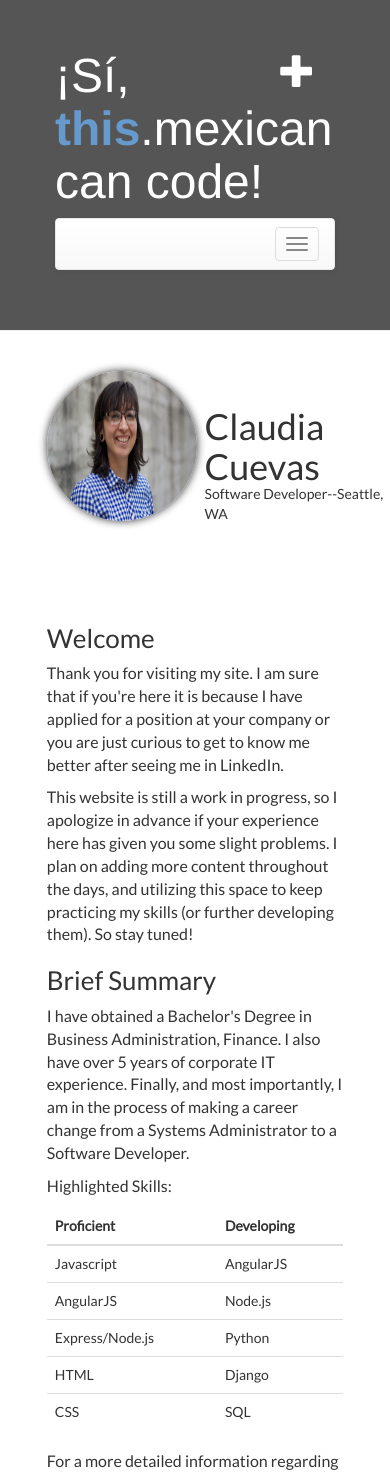
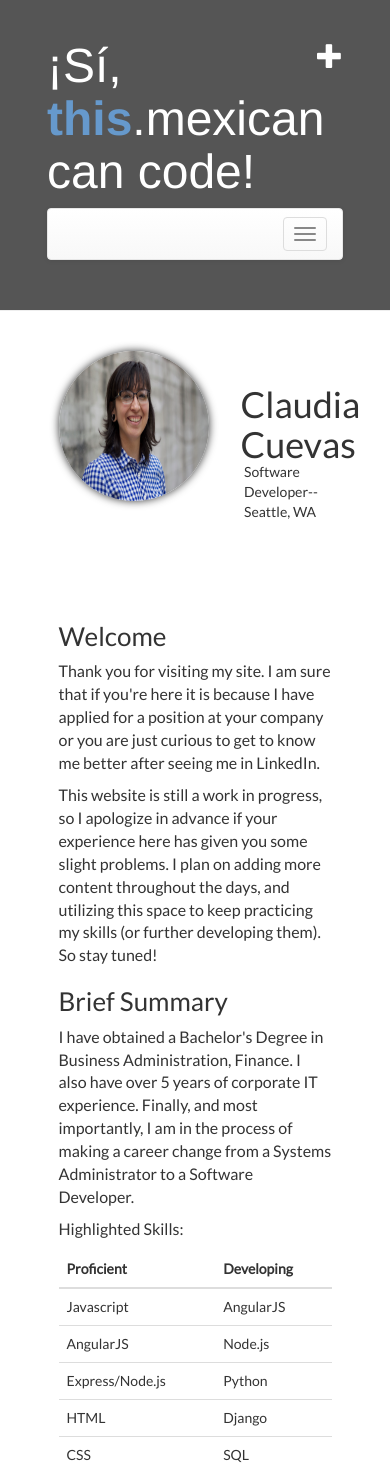
Before and after one commit to clcuevas/django_blog, a Django app: page / in a window 390 px wide. Shown: the top 1472 px of the page. Run offline with Django 3.2, Linux system fonts and the light colour scheme; the visitor is signed in with stand-in values (Sample User, id 1); some libraries are stand-ins or nearby versions.

Commit message:
remove unnecessary elements and make styling more responsive

```diff
--- a/blog/static/css/blog.css
+++ b/blog/static/css/blog.css
@@ -1,4 +1,4 @@
-
+@charset "UTF-8";
 
 html, body {
   width: 100%;
@@ -13,7 +13,7 @@ html, body {
 .page-header {
   background-color: #555;
   margin: 0 auto;
-  padding: 20px;
+  padding: 10px;
 }
 
 .page-header h1, .page-header h1 a, .page-header h1 a:visited, .page-header h1 a:active {
@@ -23,6 +23,7 @@ html, body {
 }
 
 .header-content {
+  max-width: 820px;
   width: 80%;
   margin: 30px auto 40px auto;
 }
@@ -34,8 +35,8 @@ html, body {
 .top-menu, .top-menu:hover, .top-menu:visited {
   color: #fff;
   float: right;
-  font-size: 26pt;
-  margin-right: 20px;
+  font-size: 26px;
+  /*margin-right: 20px;*/
 }
 
 /*
@@ -50,7 +51,8 @@ html, body {
 }
 
 .about-me {
-  width: 76%;
+  max-width: 800px;
+  width: 70%;
   margin: 40px auto 60px auto;
 }
 
@@ -69,8 +71,8 @@ html, body {
 }
 
 .profile img {
-  margin-left: 12%;
-  margin-right: 2%;
+  /*margin-left: 12%;*/
+  /*margin-right: 2%;*/
   float: left;
   border-radius: 150px;
   -webkit-border-radius: 150px;
@@ -81,16 +83,21 @@ html, body {
 }
 
 .name-title {
-  margin-left: 30%;
-  padding-top: 16px;
+  margin-left: 13em;
+  padding-top: 1em;
 }
 
 .name-title h1 {
   margin-bottom: -3px;
 }
 
+.name-title p {
+  margin-left: 0.25em;
+}
+
 .landing-page {
-  width: 76%;
+  max-width: 800px;
+  width: 70%;
   margin: 0 auto;
 }
 
@@ -125,10 +132,14 @@ html, body {
 
 .pictures {
   text-align: center;
+  margin-top: 4em;
+}
+
+.pictures ul {
+  margin-left: -40px;
 }
 
 .pictures ul li {
-  list-style: none;
   display: inline-block;
   padding: 10px;
   font-size: 16px;
@@ -149,7 +160,8 @@ li.below:after {
 }
 
 .post {
-  width: 76%;
+  max-width: 800px;
+  width: 70%;
   margin: 40px auto 60px auto;
 }
 
@@ -158,12 +170,14 @@ li.below:after {
 }
 
 .new-post {
-  width: 76%;
+  max-width: 800px;
+  width: 70%;
   margin: 40px auto 60px auto;
 }
 
 .projects {
-  width: 76%;
+  max-width: 800px;
+  width: 70%;
   margin: 40px auto 60px auto;
 }
 
--- a/blog/templates/blog/about.html
+++ b/blog/templates/blog/about.html
@@ -21,7 +21,6 @@
   <p>Every individual I have had the pleasure and opportunity to work with will speak of the determination and passion I have for the work I am responsible for. I take great care of the projects I am overseeing, and provide ample support to other business partners I am in communication with. I also consider myself to be a goal-oriented individual. Setting goals and meeting them has been a driving force in my relentless pursuit of education.
   I am a strong believer that all individuals should continually strive to reach their personal best rather than become complacent. There is always a deficit of knowledge in an area that can be gained and can help propel a team/company to solve a problem. <strong><em>It is through education and an expansion in our knowledge that we are given the opportunities and tools to become innovative in what we do</em></strong>.</p>
   <p>In five years from now, I hope to see myself being an integral team member for a company that has given me the opportunity to grow with. I also hope to share my story with a greater audience in hopes that it can help future generations of under privileged kids. I hope to be living proof that our American Dream still lives, that upward social mobility is achieved through hard work.</p>
-</div>
   <div class="pictures">
     <ul>
       <li class="below" title="Butter"><img src="../static/img/IMG_1462.jpg" height="200px" width="200"></li>
@@ -29,4 +28,5 @@
       <li class="below" title="R.I.P. Peanut"><img src="../static/img/IMG_1229.jpg" height="200" width="200"></li>
     </ul>
   </div>
+</div>
 {% endblock %}
--- a/blog/templates/blog/base.html
+++ b/blog/templates/blog/base.html
@@ -2,13 +2,17 @@
 <!DOCTYPE html>
 <html>
   <head>
-    <meta name="viewport" content="width=device-width, initial-scale=1">
+    <meta http-equiv="Content-Type" content="text/html; charset=UTF-8">
+    <meta id="view" name="viewport" content="width=device-width, maximum-scale=1.0, minimum-scale=1.0, initial-scale=1">
     <title>Claudia's Portfolio</title>
     <link rel="stylesheet" href="//maxcdn.bootstrapcdn.com/bootstrap/3.2.0/css/bootstrap.min.css">
     <link rel="stylesheet" href="//maxcdn.bootstrapcdn.com/bootstrap/3.2.0/css/bootstrap-theme.min.css">
     <link rel="stylesheet" href="{% static "css/blog.css" %}">
     <link href="http://fonts.googleapis.com/css?family=Lobster&subset=latin,latin-ext" rel="stylesheet" type="text/css">
     <link href='https://fonts.googleapis.com/css?family=Lato' rel='stylesheet' type='text/css'>
+    <!--[if lt IE 9]>
+      <script src="http://html5shiv.googlecode.com/svn/trunk/html5.js"></script>
+    <![endif]-->
   </head>
   <body>
     <header class="page-header">
@@ -40,17 +44,13 @@
                   </li>
               </ul>
             </div><!--/.nav-collapse -->
-          </div>
-        </div>
-      </div>
+          </div><!-- /.container -->
+        </div><!-- /.navbar Fixed navbar-->
+      </div><!-- /.header-content -->
     </header>
     <div class="content">
-      <div class="">
-        <div class="">
-        {% block content %}
-        {% endblock %}
-        </div>
-      </div>
+      {% block content %}
+      {% endblock %}
     </div>
     <footer class="page-footer">
       <h2>Contact Me!</h2>
--- a/blog/templates/blog/landing_page.html
+++ b/blog/templates/blog/landing_page.html
@@ -1,6 +1,6 @@
 {% extends "blog/base.html" %}
-
 {% block content %}
+  <div class="landing-page">
     <div class="profile">
       <img src="../static/img/IMG_1283.jpg" class="profile-pic" width="150" height="150">
       <div class="name-title">
@@ -8,14 +8,12 @@
         <p>Software Developer--Seattle, WA</p>
       </div>
     </div>
-  <div class="landing-page">
     <h3>Welcome</h3>
     <p>Thank you for visiting my site. I am sure that if you're here it is because I have applied for a position at your company or you are just curious to get to know me better after seeing me in LinkedIn.</p>
     <p>This website is still a work in progress, so I apologize in advance if your experience here has given you some slight problems. I plan on adding more content throughout the days, and utilizing this space to keep practicing my skills (or further developing them). So stay tuned!</p>
     <h3>Brief Summary</h3>
     <p>I have obtained a Bachelor's Degree in Business Administration, Finance. I also have over 5 years of corporate IT experience. Finally, and most importantly, I am in the process of making a career change from a Systems Administrator to a Software Developer.</p>
     <p>Highlighted Skills:</p>
-
     <table class="table table-hover">
       <thead>
         <tr>
@@ -49,5 +47,4 @@
     <p>For a more detailed information regarding my experience and skills, please checkout my LinkedIn profile or my resume that I have made available publicly. These links are located in the footer.</p>
     <p>Also, please feel free to send me an email directly! Just click on the mail link in the footer.</p>
   </div>
-
 {% endblock %}
```
Lines whose indentation alone changed are shown as unchanged.
